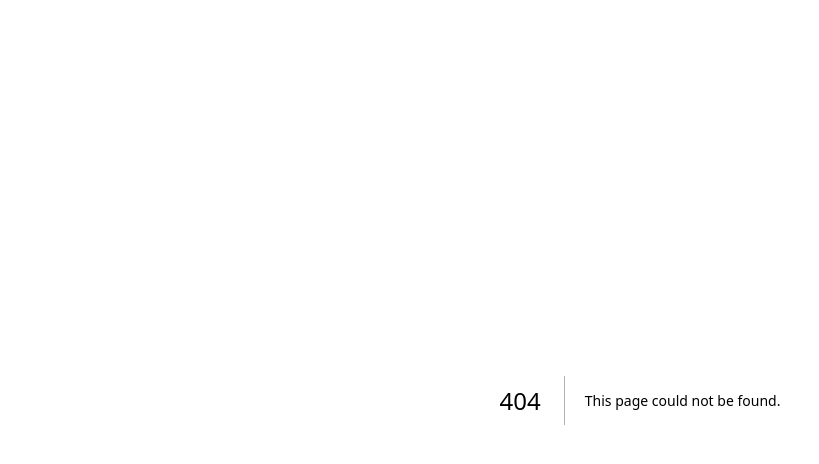
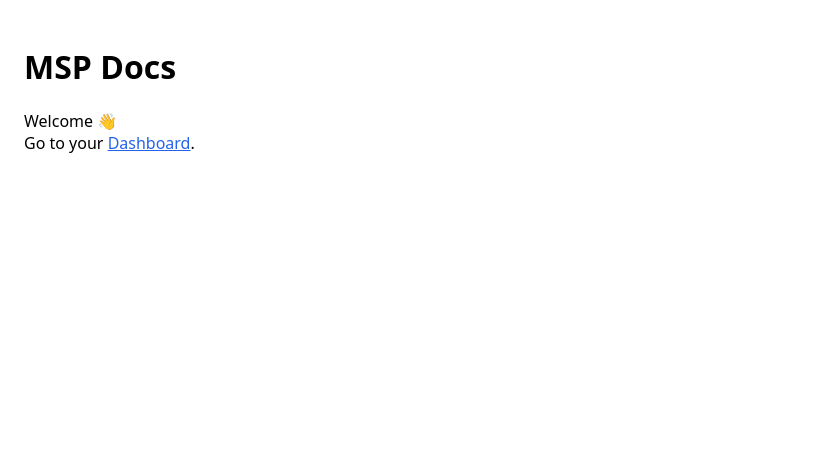
Before and after one commit to MJFoster7/sanitydash, a Next.js app: page / in a window 1280 px wide. Before the commit this address had no page. Shown: the top 464 px of the page, without its empty margins (0-819 px from the left). Built offline with nearby package versions, Linux system fonts and the light colour scheme.

Commit message:
Create page.tsx

```diff
--- /dev/null
+++ b/src/app/page.tsx
@@ -0,0 +1,19 @@
+export const runtime = "nodejs";
+
+import Link from "next/link";
+
+export default function Home() {
+  return (
+    <main style={{ padding: 24, fontFamily: "system-ui, sans-serif" }}>
+      <h1>MSP Docs</h1>
+      <p>
+        Welcome 👋 <br />
+        Go to your{" "}
+        <Link href="/dashboard" style={{ color: "#2563eb" }}>
+          Dashboard
+        </Link>
+        .
+      </p>
+    </main>
+  );
+}
```
